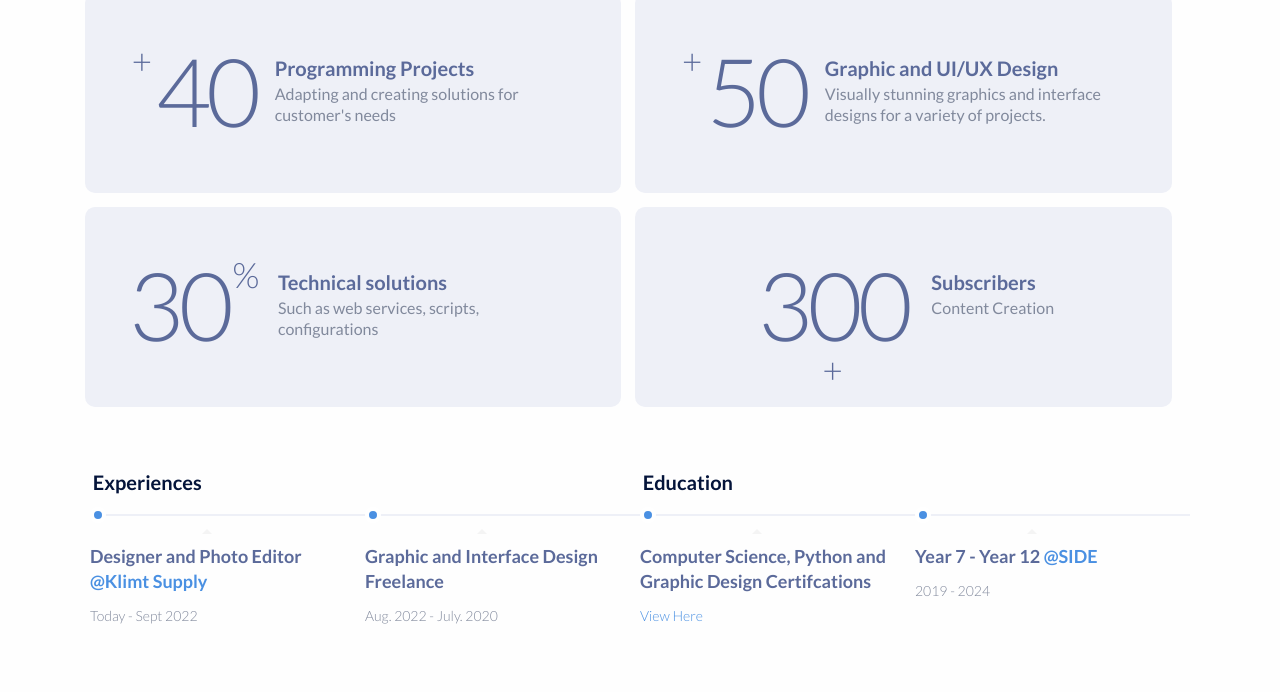
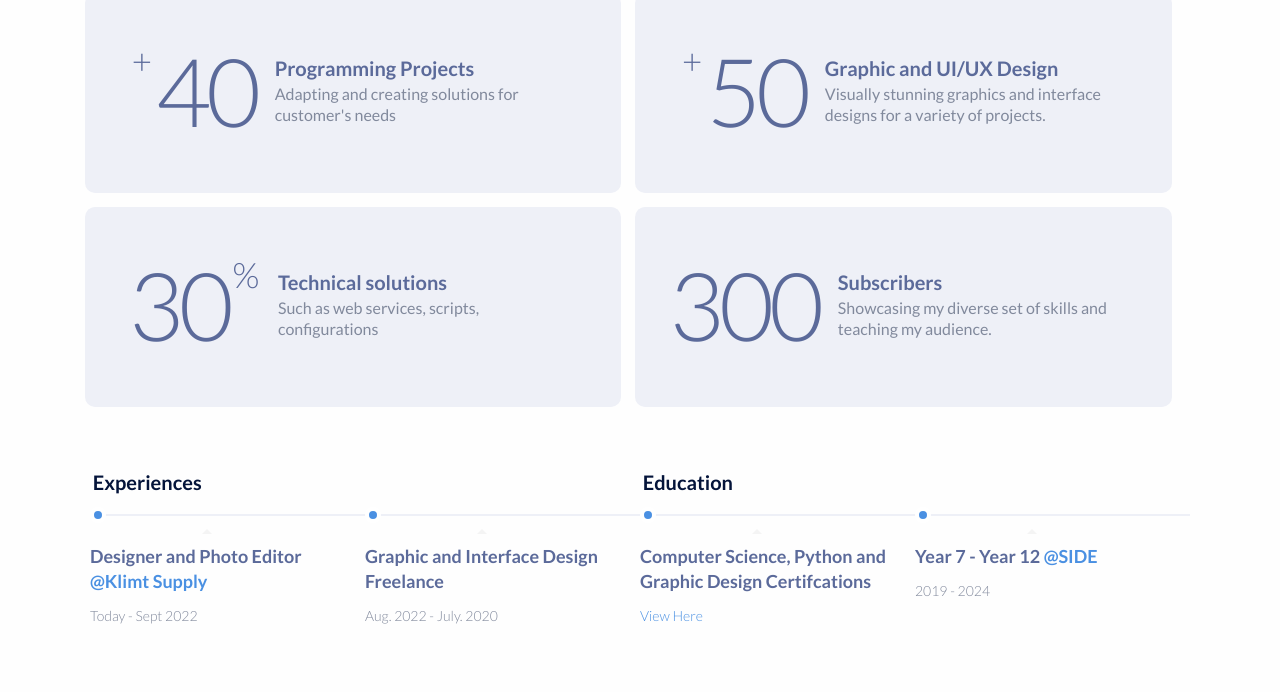
Before and after one commit to usayd-l/resume, a plain HTML site: page index.html in a window 1280 px wide. Shown: the part 808-1500 px from the top of the page. Drawn offline with Linux system fonts and the light colour scheme.

Commit message:
changed message

```diff
--- a/index.html
+++ b/index.html
@@ -125,12 +125,12 @@
 		<div class="card">
 			<div class="skill-level">
 				<h2>300</h2>
-				<span>+</span>
+				<span></span>
 			</div>
 
 			<div class="skill-meta">
 				<h3>Subscribers</h3>
-				<span>Content Creation</span>
+				<span>Showcasing my diverse set of skills and teaching my audience.</span>
 			</div>
 		</div>
 
```
